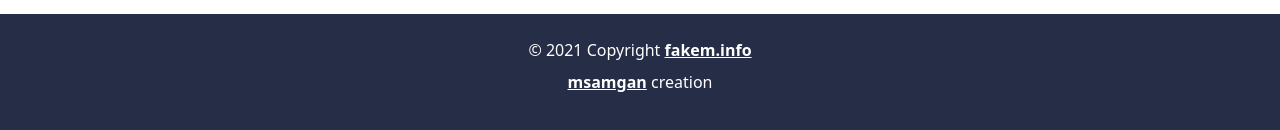
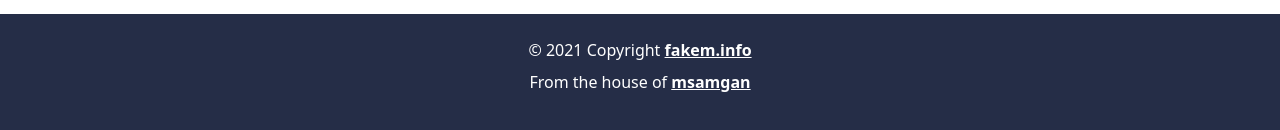
Before and after one commit to msamgan/fakem-tools, a React (Create React App) app: page / in a window 1280 px wide. Shown: the part 770-900 px from the top of the page. Built offline with nearby package versions, Linux system fonts and the light colour scheme.

Commit message:
footer updated

```diff
--- a/src/layout/MasterLayout/MasterLayout.js
+++ b/src/layout/MasterLayout/MasterLayout.js
@@ -26,9 +26,10 @@ const MasterLayout = ({children}) => (
                 className="text-reset fw-bold ml-2"
                 href="https://fakem.info/">fakem.info</a>
 
-                <p className={'mt-2'}><a
+                <p className={'mt-2'}>From the house of <a
+                    target="_blank"
                     className={'text-reset fw-bold ml-2'}
-                    href={'https://github/msamgan'}>msamgan</a> creation</p>
+                    href={'https://github/msamgan'}>msamgan</a></p>
             </div>
         </footer>
     </div>
```
